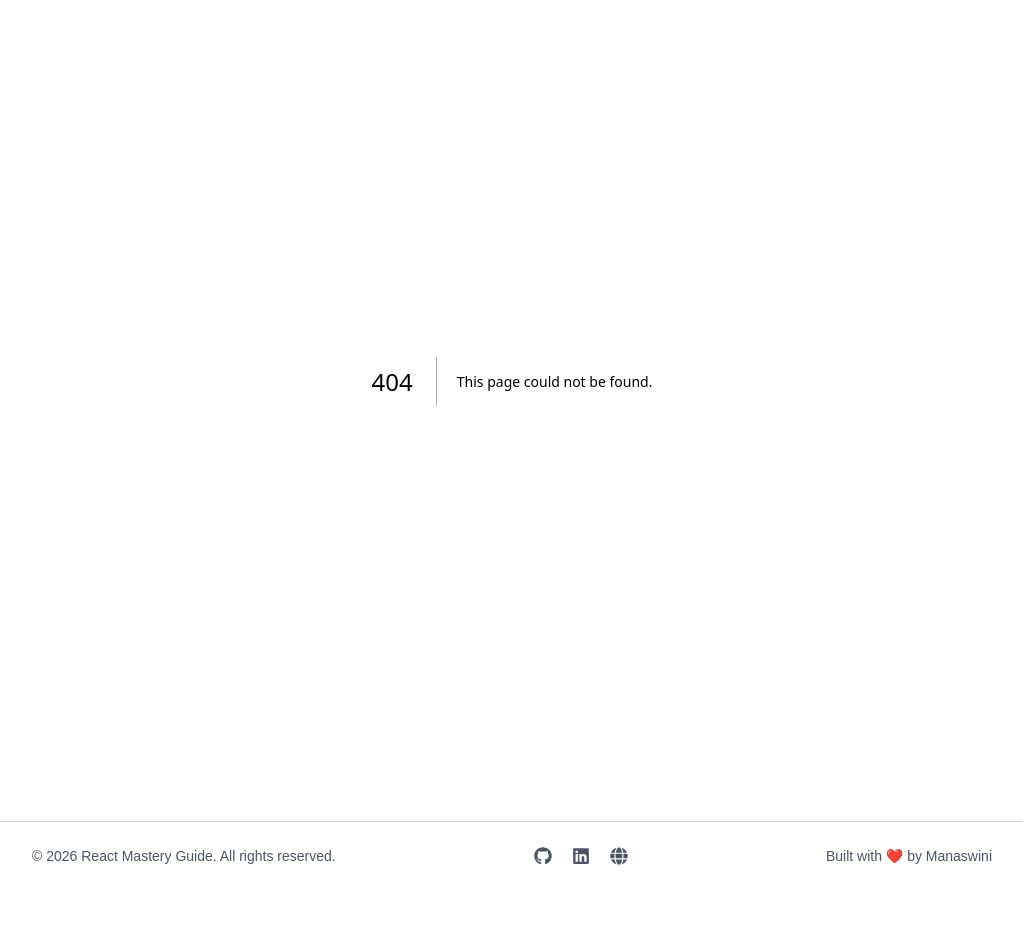
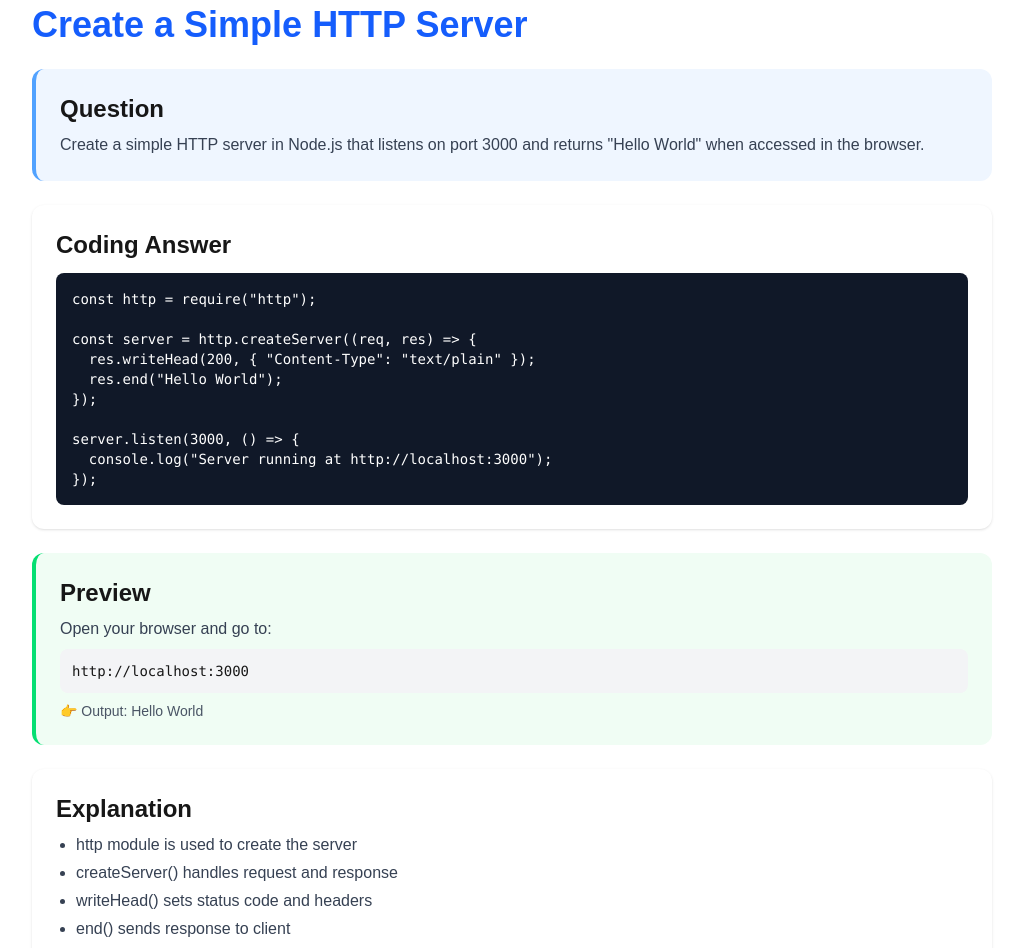
Before and after one commit to Monisasmal/NodeJS-Concepts, a Next.js app: page /InterviewCoding/create-http-server in a window 1280 px wide. Before the commit this address had no page. Shown: the part 80-1028 px from the top of the page, without its empty margins (128-1151 px from the left). Before the commit the page ends 970 px from the top, so only its background shows below. Built offline with nearby package versions, Linux system fonts and the light colour scheme.

Commit message:
first commit

```diff
--- a/src/Components/Header.tsx
+++ b/src/Components/Header.tsx
@@ -21,6 +21,9 @@ export default function Header() {
             <Link href="/concepts" className="hover:text-blue-600">
               Concepts
             </Link>
+            <Link href="/InterviewCoding" className="hover:text-blue-600">
+              CodingPrep
+            </Link>
           </nav>
 
         </div>
--- /dev/null
+++ b/src/app/InterviewCoding/create-http-server/page.tsx
@@ -0,0 +1,77 @@
+export default function CreateHttpServer() {
+  return (
+    <div className="w-full max-w-5xl mx-auto px-4 sm:px-6 lg:px-8 py-6">
+
+      {/* Title */}
+      <h1 className="text-2xl sm:text-3xl md:text-4xl font-bold text-blue-600 mb-6">
+        Create a Simple HTTP Server
+      </h1>
+
+      {/* Question */}
+      <section className="mb-6 bg-blue-50 border-l-4 border-blue-400 rounded-xl p-4 sm:p-6">
+        <h2 className="text-lg sm:text-xl md:text-2xl font-semibold mb-2">
+          Question
+        </h2>
+        <p className="text-sm sm:text-base text-gray-700">
+          Create a simple HTTP server in Node.js that listens on port 3000 and
+          returns &quot;Hello World&quot; when accessed in the browser.
+        </p>
+      </section>
+
+      {/* Code Answer */}
+      <section className="mb-6 bg-white shadow-sm rounded-xl p-4 sm:p-6">
+        <h2 className="text-lg sm:text-xl md:text-2xl font-semibold mb-3">
+          Coding Answer
+        </h2>
+
+        <pre className="bg-gray-900 text-white p-3 sm:p-4 rounded-lg overflow-x-auto text-xs sm:text-sm">
+{`const http = require("http");
+
+const server = http.createServer((req, res) => {
+  res.writeHead(200, { "Content-Type": "text/plain" });
+  res.end("Hello World");
+});
+
+server.listen(3000, () => {
+  console.log("Server running at http://localhost:3000");
+});`}
+        </pre>
+      </section>
+
+      {/* Preview */}
+      <section className="mb-6 bg-green-50 border-l-4 border-green-400 rounded-xl p-4 sm:p-6">
+        <h2 className="text-lg sm:text-xl md:text-2xl font-semibold mb-2">
+          Preview
+        </h2>
+
+        <p className="text-sm sm:text-base text-gray-700">
+          Open your browser and go to:
+        </p>
+
+        <pre className="bg-gray-100 p-3 rounded-lg text-xs sm:text-sm mt-2">
+{`http://localhost:3000`}
+        </pre>
+
+        <p className="text-sm text-gray-600 mt-2">
+          👉 Output: Hello World
+        </p>
+      </section>
+
+      {/* Explanation */}
+      <section className="bg-white shadow-sm rounded-xl p-4 sm:p-6">
+        <h2 className="text-lg sm:text-xl md:text-2xl font-semibold mb-2">
+          Explanation
+        </h2>
+
+        <ul className="list-disc ml-5 text-sm sm:text-base text-gray-700 space-y-1">
+          <li>http module is used to create the server</li>
+          <li>createServer() handles request and response</li>
+          <li>writeHead() sets status code and headers</li>
+          <li>end() sends response to client</li>
+          <li>listen() runs server on port 3000</li>
+        </ul>
+      </section>
+
+    </div>
+  );
+}
--- /dev/null
+++ b/src/app/InterviewCoding/page.tsx
@@ -0,0 +1,26 @@
+import Link from "next/link";
+
+const CodingQue = [
+     {name: "Create a simple HTTP server?", path:"/InterviewCoding/create-http-server"},
+
+];
+
+export default function InterviewCoding(){
+
+    return(
+
+        <section>
+         <h1 className="text-3xl font-bold m-8 text-blue-600">Nodejs Coding Practice</h1>
+         <ul className="grid gap-4 sm:grid-cols-3 m-12">
+        {CodingQue.map(cp => (
+          <li key={cp.name} className="bg-blue-50 p-4 rounded shadow">
+            <Link href={cp.path} className="font-semibold">
+              {cp.name}
+            </Link>
+          </li>
+        ))}
+      </ul>
+      </section>
+
+    )
+}
```
